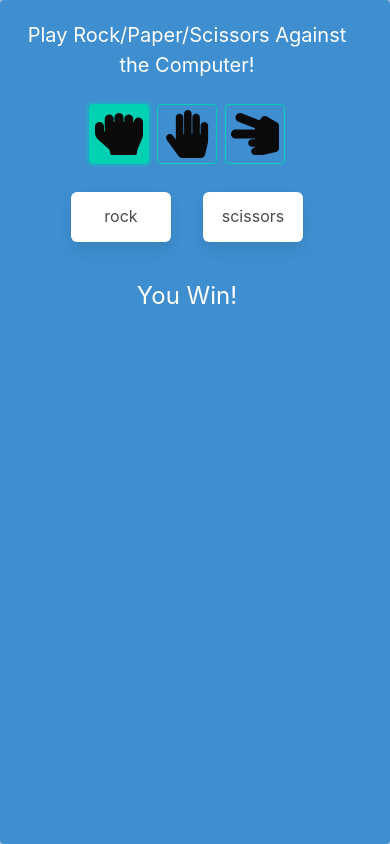
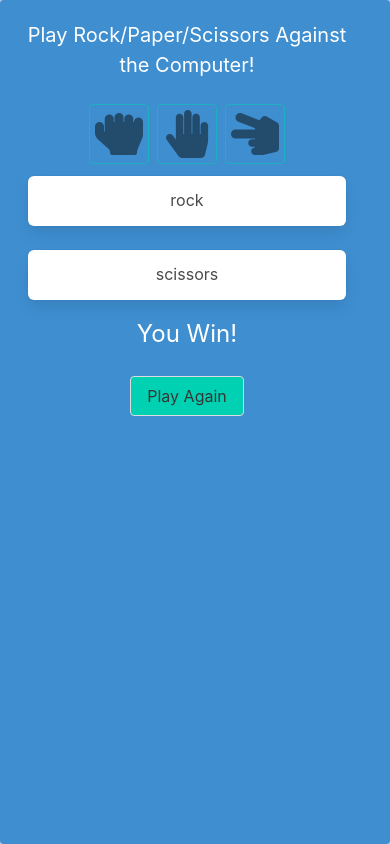
Before and after one commit to shelleymcq/Rock-Paper-Scissors, a plain HTML site: page index.html in a window 390 px wide. Both pictures are taken after a click on the button 119 px from the left and 134 px from the top of the page. Drawn offline with nearby package versions, Linux system fonts and the light colour scheme.

Commit message:
disabled buttons after selection and added play again button for refresh

```diff
--- a/index.html
+++ b/index.html
@@ -16,17 +16,17 @@
             <div class="content has-text-centered is-medium">Play Rock/Paper/Scissors Against the Computer!</div>
 
             <p class="buttons is-centered">
-                <button class="button is-outlined is-primary has-text-black is-large" id="rock">
+                <button class="button play-button is-outlined is-primary has-text-black is-large" id="rock">
                 <span class="icon">
                     <i class="fas fa-hand-rock fa-2x"></i>
                 </span>
                 </button>
-                <button class="button is-outlined is-primary has-text-black is-large" id="paper">
+                <button class="button play-button is-outlined is-primary has-text-black is-large" id="paper">
                 <span class="icon">
                     <i class="fas fa-hand-paper fa-2x"></i>
                 </span>
                 </button>
-                <button class="button is-outlined is-primary has-text-black is-large" id="scissors">
+                <button class="button play-button is-outlined is-primary has-text-black is-large" id="scissors">
                 <span class="icon">
                     <i class="fas fa-hand-scissors fa-2x"></i>
                 </span>
@@ -34,12 +34,16 @@
             </p>
 
             <div class="is-large" id="choices"></div>
-                <div class="columns is-centered is-mobile">
-                    <div class="box column is-2 has-text-centered" id="player-choice">You</div>
-                    <div class="box column is-2 has-text-centered" id="computer-choice">Computer</div>
+                <div class="columns is-centered is-hidden" id="show">
+                    <div class="box column is-2 has-text-centered" id="player-choice">You: </div>
+                    <div class="box column is-2 has-text-centered" id="computer-choice">Comp: </div>
                 </div>
 
             <div class="content is-hidden block has-text-centered is-large" id="results"></div>
+
+            <div class="buttons is-centered">
+                <button class="button has-background-primary is-hidden" id="play-again">Play Again</button>
+            </div>
 
         </div>
     </div>
--- a/script.js
+++ b/script.js
@@ -1,8 +1,9 @@
 // collect player's choice
 
-$("button").click(function() {
+$(".play-button").click(function() {
     let playerChoice = $(this).attr('id');
     localStorage.setItem("choice", playerChoice)
+    $(".play-button").attr("disabled", true)
     playGame();
 })
 
@@ -19,30 +20,33 @@ let playGame = function() {
 // render choices to screen
 
 let renderChoices = function() {
-    const player = $("#player-choice").text(localStorage.getItem("choice"))
-    const computer = $("#computer-choice").text(localStorage.getItem("computer"))
+    $("#player-choice").text(localStorage.getItem("choice"))
+    $("#computer-choice").text(localStorage.getItem("computer"))
+    $("#show").removeClass("is-hidden");
     // logic for winning
     if((localStorage.getItem("choice")) === (localStorage.getItem("computer"))) {
         $("#results").removeClass("is-hidden");
         $("#results").text("Tie!")
+        $("#play-again").removeClass("is-hidden");
     } else if (((localStorage.getItem("choice")) === "rock") && ((localStorage.getItem("computer")) === "scissors")) {
         $("#results").removeClass("is-hidden");
         $("#results").text("You Win!")
+        $("#play-again").removeClass("is-hidden");
     } else if (((localStorage.getItem("choice")) === "paper") && ((localStorage.getItem("computer")) === "rock")) {
         $("#results").removeClass("is-hidden");
         $("#results").text("You Win!")
+        $("#play-again").removeClass("is-hidden");
     } else if (((localStorage.getItem("choice")) === "scissors") && ((localStorage.getItem("computer")) === "paper")) {
         $("#results").removeClass("is-hidden");
         $("#results").text("You Win!")
+        $("#play-again").removeClass("is-hidden");
     } else {
         $("#results").removeClass("is-hidden");
         $("#results").text("Computer Wins!")
+        $("#play-again").removeClass("is-hidden");
     }
-
 }
 
-// play again button/clear screen
-
-
-
-// store scores?
+$("#play-again").click(function() {
+    location.reload();
+})
```
